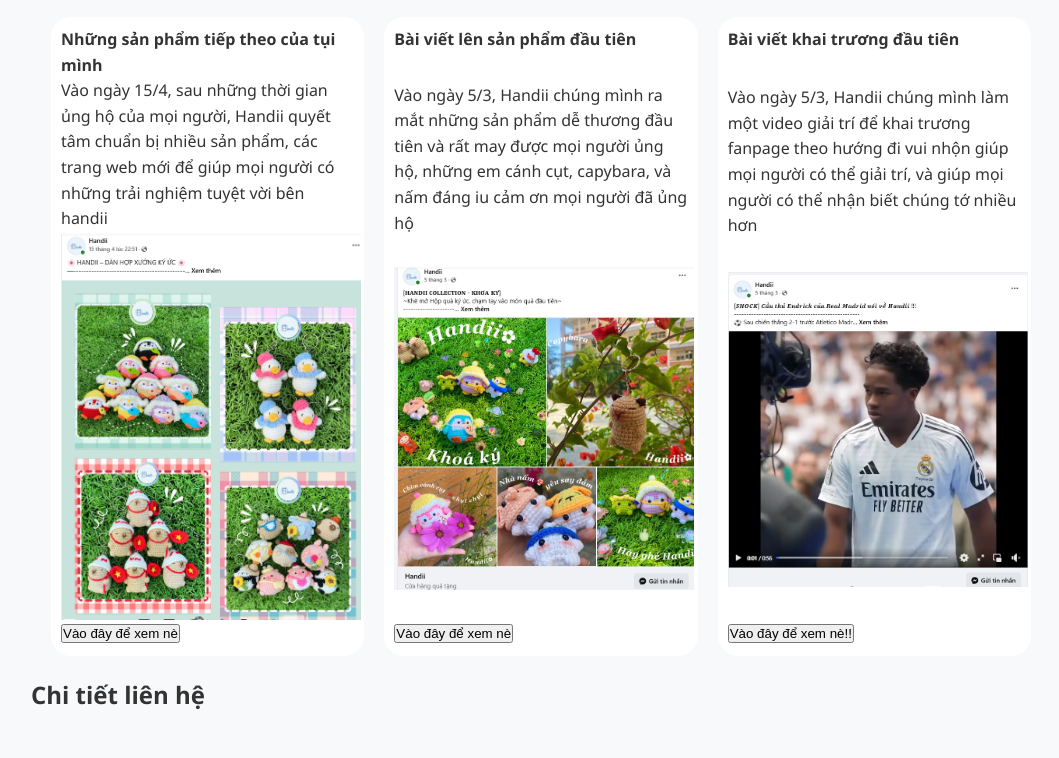
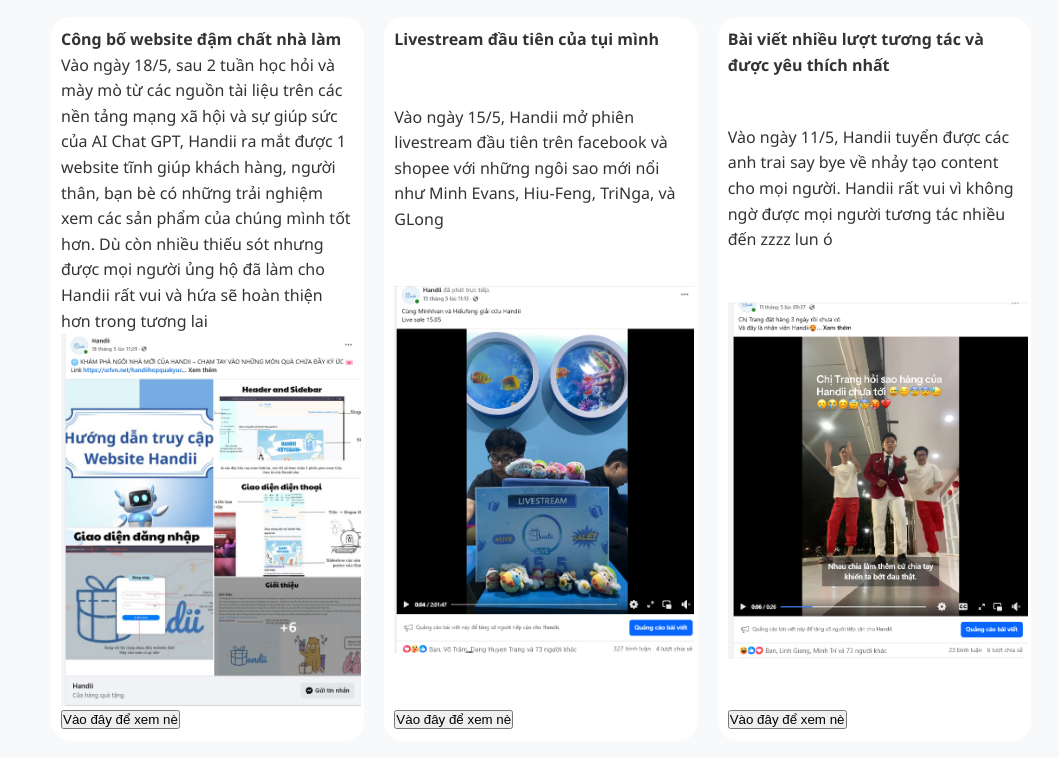
Before and after one commit to quochieuvie123/handii, a plain HTML site: page handii(1).html in a window 1280 px wide. Shown: the part 4142-4900 px from the top of the page, without its empty margins (209-1268 px from the left). Drawn offline with Linux system fonts and the light colour scheme.

Commit message:
Cập nhật bài viết mới

```diff
--- a/handii(1).html
+++ b/handii(1).html
@@ -170,6 +170,36 @@
                 <h2> Bài viết nổi bật của chúng mình</h2>
                 <div class="product-container">
                     <div class="product-card">
+                        <p><strong>Công bố website đậm chất nhà làm</strong></p>
+                        <p>Vào ngày 18/5, sau 2 tuần học hỏi và mày mò từ các nguồn tài liệu trên các nền tảng mạng xã hội và sự giúp sức của AI Chat GPT, Handii ra mắt được 1 website tĩnh giúp khách hàng, người thân, bạn bè có những trải nghiệm xem các sản phẩm của chúng mình tốt hơn. Dù còn nhiều thiếu sót nhưng được mọi người ủng hộ đã làm cho Handii rất vui và hứa sẽ hoàn thiện hơn trong tương lai</p>
+                        <img src ="image/kt06.png"
+                        alt="Website đầu tiên của tụi mình nè"
+                        width="300">
+                        <a href="https://www.facebook.com/share/p/1FUWHFbEeX/" target="_blank">
+                            <button>Vào đây để xem nè</button>
+                        </a>
+                    </div>
+                    <div class="product-card">
+                        <p><strong>Livestream đầu tiên của tụi mình</strong></p>
+                        <p>Vào ngày 15/5, Handii mở phiên livestream đầu tiên trên facebook và shopee với những ngôi sao mới nổi như Minh Evans, Hiu-Feng, TriNga, và GLong </p>
+                        <img src ="image/kt05.png"
+                        alt="Lần đầu tiên chúng mình livestream"
+                        width="300">
+                        <a href="https://www.facebook.com/share/v/18rCfqAEFM/" target="_blank">
+                            <button>Vào đây để xem nè</button>
+                        </a>
+                    </div>
+                    <div class="product-card">
+                        <p><strong>Bài viết nhiều lượt tương tác và được yêu thích nhất</strong></p>
+                        <p>Vào ngày 11/5, Handii tuyển được các anh trai say bye về nhảy tạo content cho mọi người. Handii rất vui vì không ngờ được mọi người tương tác nhiều đến zzzz lun ó</p>
+                        <img src ="image/kt04.png"
+                        alt="Gặp mấy anh trai say bye"
+                        width="300">
+                        <a href="https://www.facebook.com/share/v/1ZKM4TESSj/" target="_blank">
+                            <button>Vào đây để xem nè</button>
+                        </a>
+                    </div>
+                    <div class="product-card">
                         <p><strong>Những sản phẩm tiếp theo của tụi mình</strong></p>
                         <p>Vào ngày 15/4, sau những thời gian ủng hộ của mọi người, Handii quyết tâm chuẩn bị nhiều sản phẩm, các trang web mới để giúp mọi người có những trải nghiệm tuyệt vời bên handii</p>
                         <img src ="image/kt3.png"
```
Also changed, not shown: image/kt04.png (added), image/kt05.png (added), image/kt06.png (added).
